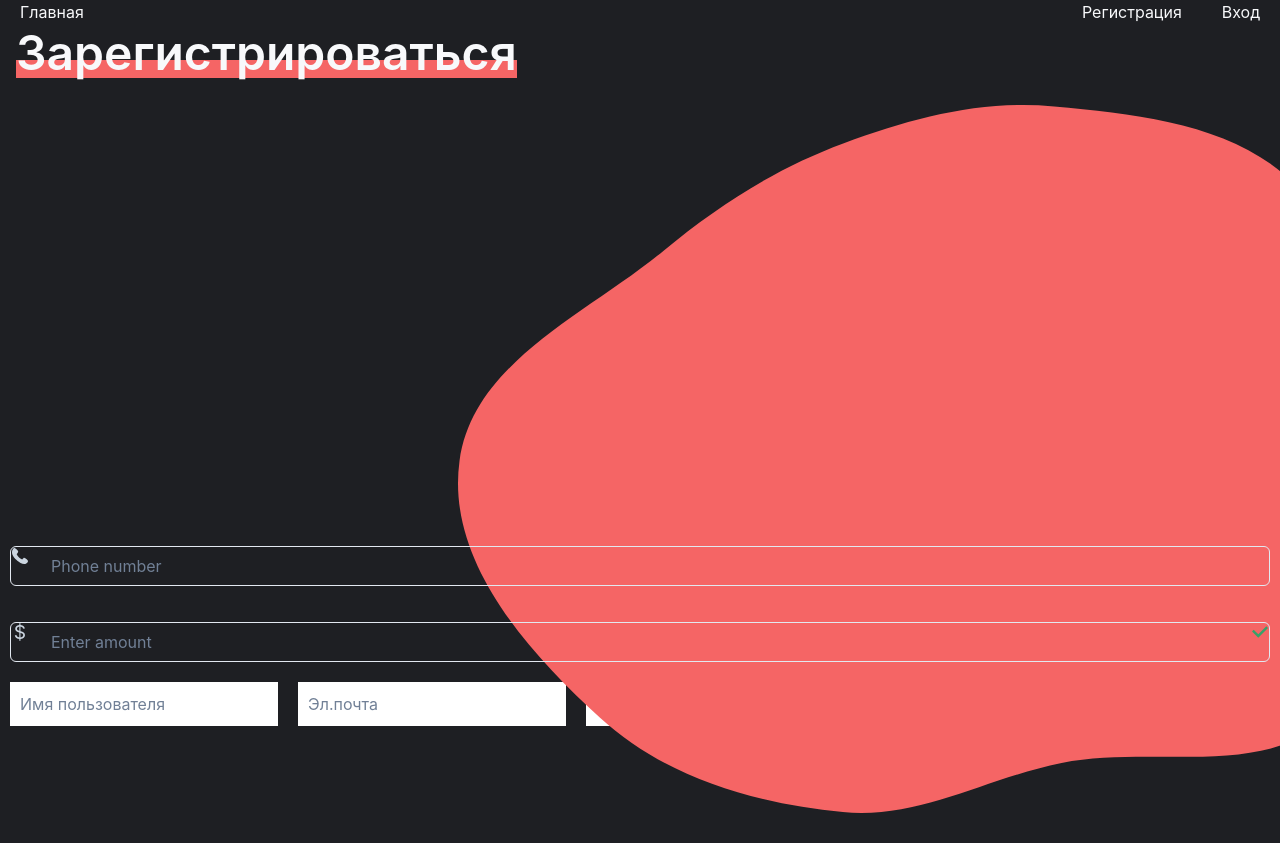
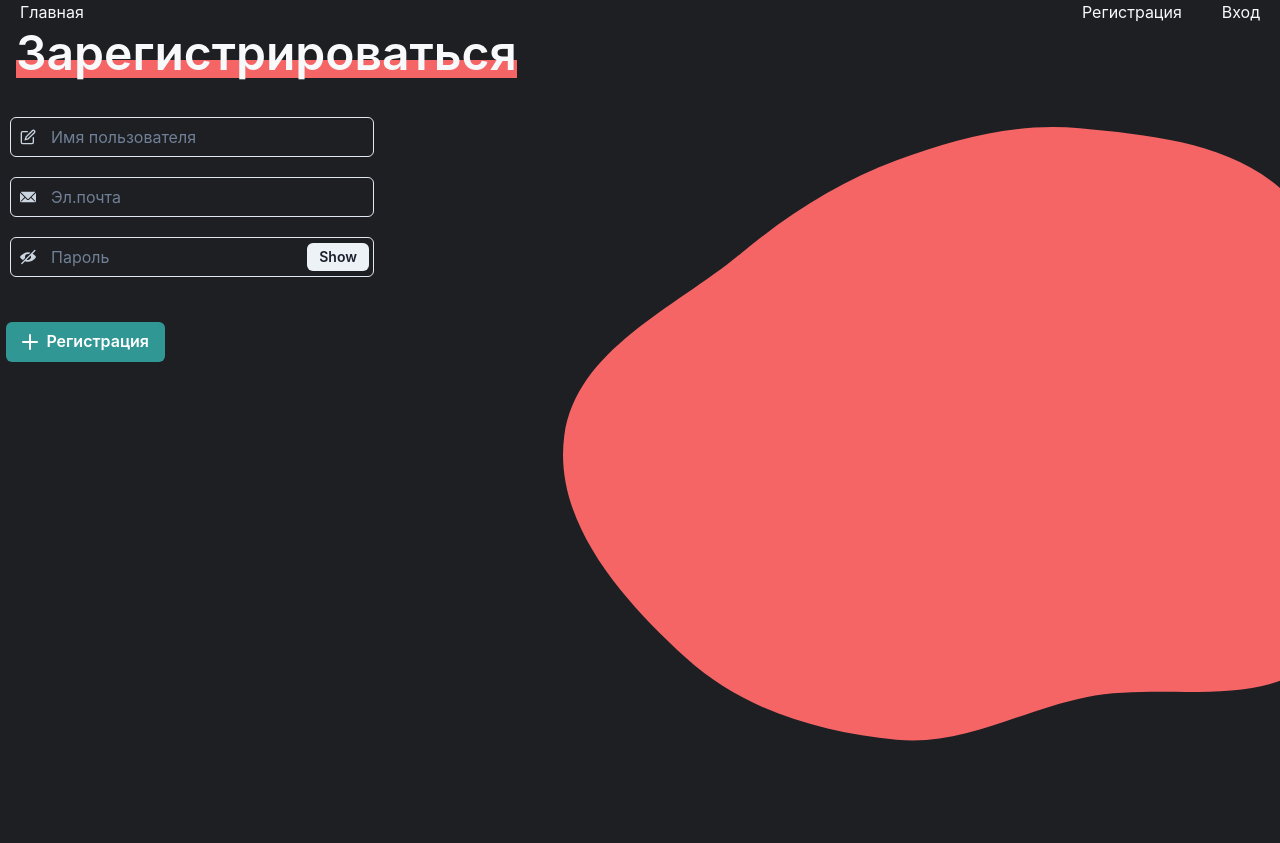
Before and after one commit to Khansultan4/flashCards, a React (Vite) app in the folder client/: page /signup in a window 1280 px wide. Shown: the top 843 px of the page. After the commit the page ends 800 px from the top, so only its background shows below. Built offline with nearby package versions, Linux system fonts and the light colour scheme; no server answers.

Commit message:
auth design done

```diff
--- a/client/src/components/AuthForm/AuthForm.jsx
+++ b/client/src/components/AuthForm/AuthForm.jsx
@@ -2,8 +2,8 @@ import { useState } from 'react';
 import { useNavigate } from 'react-router-dom';
 // import Btn from '../../widgets/Btn/Btn';
 import axiosInstance, { setAccessToken } from '../../axiosInstance';
-import { Container, Stack, Flex, Box, Heading, Text, Image, Icon, useColorModeValue, InputGroup, InputLeftElement, Input, InputRightElement } from '@chakra-ui/react'
-import { PhoneIcon, CheckIcon } from '@chakra-ui/icons'
+import { Container, Stack, Flex, Box, Heading, Text, Icon, useColorModeValue, InputGroup, InputLeftElement, Input, InputRightElement, Button } from '@chakra-ui/react'
+import { EmailIcon, EditIcon, ViewIcon, ViewOffIcon, CheckIcon, AddIcon } from '@chakra-ui/icons'
 
 export default function AuthForm({ title, type, setUser }) {
   const [inputs, setInputs] = useState({});
@@ -39,6 +39,9 @@ export default function AuthForm({ title, type, setUser }) {
       </Icon>
     )
   }
+
+  const [show, setShow] = useState(false)
+  const handleClick = () => setShow(!show)
 
   return (
     <form onSubmit={submitHandler} className='form'>
@@ -78,11 +81,11 @@ export default function AuthForm({ title, type, setUser }) {
             position={'relative'}
             w={'full'}>
             <Blob
-              w={'150%'}
-              h={'150%'}
+              w={'130%'}
+              h={'130%'}
               position={'absolute'}
-              top={'10%'}
-              left={'-30%'}
+              top={'15%'}
+              left={'-13%'}
               // zIndex={-1}
               color={useColorModeValue('red.400', 'red.400')}
             />
@@ -99,66 +102,111 @@ export default function AuthForm({ title, type, setUser }) {
       </Container>
 
       {type === 'signin' && (<>
-          <input
+        <Stack
+            spacing={0}
+            width={'30%'}
+            position={'absolute'}
+            top={'20%'}>
+            <InputGroup>
+              <InputLeftElement pointerEvents='none'>
+                <EmailIcon color='gray.300' top={'55%'} left={'20px'} position='absolute'/>
+              </InputLeftElement>
+              <Input
+                type='email'
+                placeholder='Эл.почта'
                 onChange={changeHandler}
-            type='email'
                 name='email'
                 value={inputs?.email}
-            placeholder='Эл.почта'
                 />
-          <input
+            </InputGroup>
+            <InputGroup size='md'>
+              <InputLeftElement pointerEvents='none'>
+                {show ? <ViewIcon color='gray.300' top={'55%'} left={'20px'} position='absolute'/> : <ViewOffIcon color='gray.300' top={'55%'} left={'20px'} position='absolute'/>}
+              </InputLeftElement>
+              <Input
+                pr='4.5rem'
+                type={show ? 'text' : 'password'}
+                placeholder='Пароль'
                 onChange={changeHandler}
-            type='password'
                 name='password'
                 value={inputs?.password}
-            placeholder='Пароль'
               />
-        </>
-      )}
-      <Stack spacing={4}>
-        <InputGroup>
-          <InputLeftElement pointerEvents='none'>
-            <PhoneIcon color='gray.300' />
-          </InputLeftElement>
-          <Input type='tel' placeholder='Phone number' />
-        </InputGroup>
-
-        <InputGroup>
-          <InputLeftElement pointerEvents='none' color='gray.300' fontSize='1.2em'>
-            $
-          </InputLeftElement>
-          <Input placeholder='Enter amount' />
-          <InputRightElement>
-            <CheckIcon color='green.500' />
+              <InputRightElement width='4.5rem'>
+                <Button h='1.75rem' size='sm' onClick={handleClick} top={'40%'} right={'15px'} position='absolute'>
+                  {show ? 'Hide' : 'Show'}
+                </Button>
               </InputRightElement>
             </InputGroup>
           </Stack>
+        </>
+      )}
+
       {type === 'signup' && (
         <>
-          <input
+          <Stack
+            spacing={0}
+            width={'30%'}
+            position={'absolute'}
+            top={'20%'}>
+            <InputGroup>
+              <InputLeftElement pointerEvents='none'>
+                <EditIcon color='gray.300' top={'55%'} left={'20px'} position='absolute'/>
+              </InputLeftElement>
+              <Input
+                type='text'
+                placeholder='Имя пользователя'
                 onChange={changeHandler}
                 name='username'
                 value={inputs?.username}
-            placeholder='Имя пользователя'
                 />
-          <input
+            </InputGroup>
+            <InputGroup>
+              <InputLeftElement pointerEvents='none'>
+                <EmailIcon color='gray.300' top={'55%'} left={'20px'} position='absolute'/>
+              </InputLeftElement>
+              <Input
+                type='email'
+                placeholder='Эл.почта'
                 onChange={changeHandler}
-            type='email'
                 name='email'
                 value={inputs?.email}
-            placeholder='Эл.почта'
                 />
-          <input
+            </InputGroup>
+            <InputGroup size='md'>
+              <InputLeftElement pointerEvents='none'>
+                {show ? <ViewIcon color='gray.300' top={'55%'} left={'20px'} position='absolute'/> : <ViewOffIcon color='gray.300' top={'55%'} left={'20px'} position='absolute'/>}
+              </InputLeftElement>
+              <Input
+                pr='4.5rem'
+                type={show ? 'text' : 'password'}
+                placeholder='Пароль'
                 onChange={changeHandler}
-            type='password'
                 name='password'
                 value={inputs?.password}
-            placeholder='Пароль'
               />
+              <InputRightElement width='4.5rem'>
+                <Button h='1.75rem' size='sm' onClick={handleClick} top={'40%'} right={'15px'} position='absolute'>
+                  {show ? 'Hide' : 'Show'}
+                </Button>
+              </InputRightElement>
+            </InputGroup>
+          </Stack>
         </>
       )}
-      {type === 'signin' && <button color='#293990'>Вход</button> }
-      {type === 'signup' && <button color='#293990'>Регистрация</button>}
+      {type === 'signin' && (
+        <Stack direction='row' spacing={4} position={'absolute'} top={'50%'} left={'0.5%'}>
+          <Button leftIcon={<CheckIcon />} colorScheme='teal' variant='solid'>
+            Вход
+          </Button>
+        </Stack>
+      )}
+      {type === 'signup' && (
+        <Stack direction='row' spacing={4} position={'absolute'} top={'60%'} left={'0.5%'}>
+          <Button leftIcon={<AddIcon />} colorScheme='teal' variant='solid'>
+            Регистрация
+          </Button>
+        </Stack>
+      )}
     </form>
   );
 }
```
Lines whose indentation alone changed are shown as unchanged.
